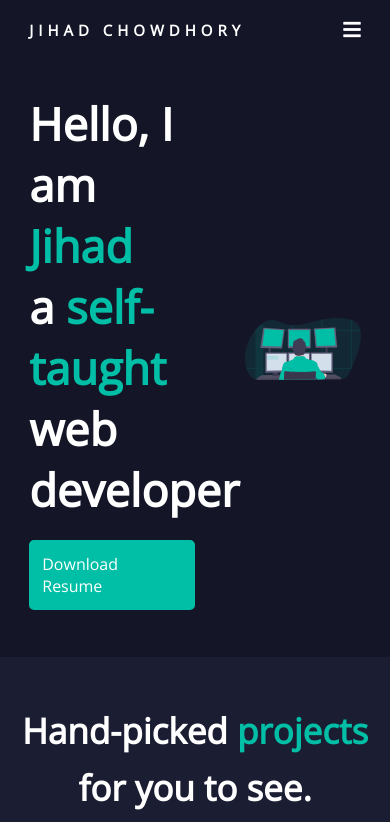
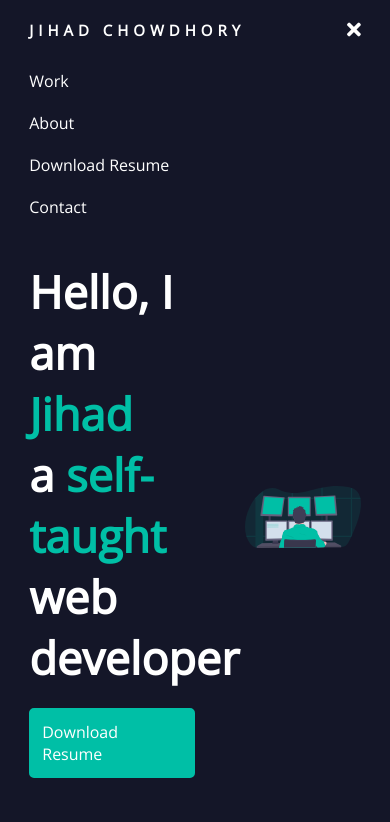
Before and after one commit to jihadChowdhory/portfolio, a plain HTML site: page index.html in a window 390 px wide. Both pictures are taken after a click on the icon 352 px from the left and 30 px from the top of the page. Shown: the top 822 px of the page. Drawn offline with nearby package versions, Linux system fonts and the light colour scheme.

Commit message:
responsive menu bar done

```diff
--- a/app.js
+++ b/app.js
@@ -1,3 +1,4 @@
+// Slide changing functionality
 const handleNextCount = () => {
   let count = document.getElementById("count");
   if (parseFloat(count.innerText) < 3) {
@@ -28,12 +29,18 @@ const changeProject = (count) => {
     document.getElementById("project-3").style.display = "none";
   }
 };
+
+// Responsive navigation bar functionality
 let isDisplaying = false;
 const dropDownMenu = () => {
   isDisplaying = !isDisplaying;
   if (isDisplaying) {
-    console.log("Displaying the menus");
+    document.getElementById("hamburger").style.display = "none";
+    document.getElementById("cross").style.display = "block";
+    document.getElementById("side-nav").style.display = "flex";
   } else {
-    console.log("Hiding the menus");
+    document.getElementById("hamburger").style.display = "block";
+    document.getElementById("cross").style.display = "none";
+    document.getElementById("side-nav").style.display = "none";
   }
 };
--- a/index.html
+++ b/index.html
@@ -50,10 +50,28 @@
           </li>
         </ul>
         <i
-          class="fas fa-bars dropdown"
-          id="dropdown"
+          class="fas fa-bars dropdown-hamburger"
+          id="hamburger"
           onclick="dropDownMenu()"
         ></i>
+        <i
+          class="fas fa-times dropdown-cross"
+          onclick="dropDownMenu()"
+          id="cross"
+        ></i>
+      </div>
+      <div class="side-nav container" id="side-nav">
+        <a href="#work" class="nav-link">Work</a>
+        <a href="#about" class="nav-link">About</a>
+        <a
+          href="https://drive.google.com/file/d/1IRE_O7h5eze1AbItEcQpN7ozu4b4CtxV/view"
+          class="nav-link"
+          target="_blank"
+          >Download Resume</a
+        >
+        <a href="mailto:mohammadjihad0333@gmail.com" class="nav-link"
+          >Contact</a
+        >
       </div>
     </nav>
     <!-- Navigation Bar -->
--- a/styles/responsive.css
+++ b/styles/responsive.css
@@ -6,8 +6,18 @@
 @media (max-width: 480px) {
   .nav-items {
     display: none;
+    border: 1px solid red;
   }
-  .dropdown {
+  .dropdown-hamburger {
     display: block;
   }
+  .side-nav {
+    flex-direction: column;
+    padding: 0px;
+  }
+  .side-nav a {
+    text-decoration: none;
+    color: white;
+    padding: 10px 0px 10px 0px;
+  }
 }
--- a/styles/style.css
+++ b/styles/style.css
@@ -66,10 +66,18 @@ nav div {
   text-transform: uppercase;
   letter-spacing: 5px;
 }
-.dropdown {
+.dropdown-hamburger {
   color: white;
   display: none;
   font-size: 20px;
+}
+.dropdown-cross {
+  color: white;
+  display: none;
+  font-size: 20px;
+}
+.side-nav {
+  display: none;
 }
 /* Navigation bar */
 /* Header Section */
```
